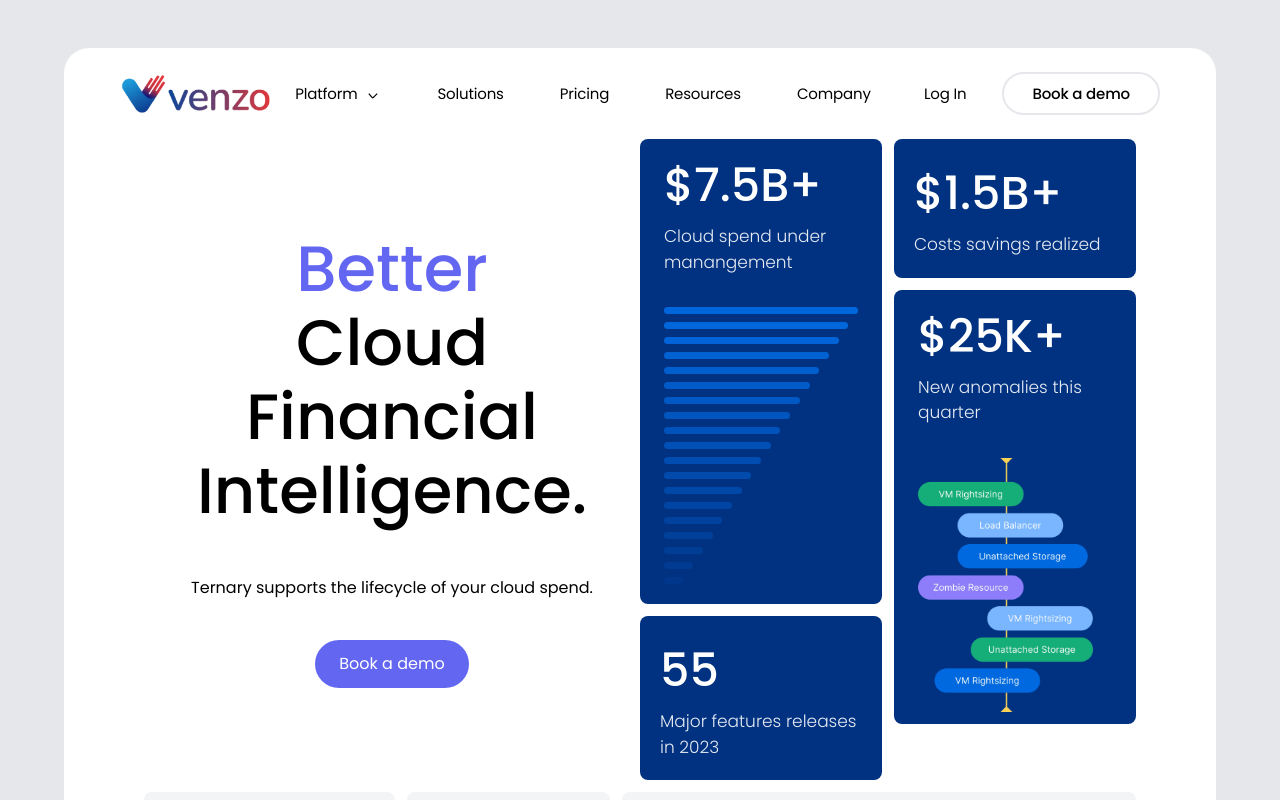
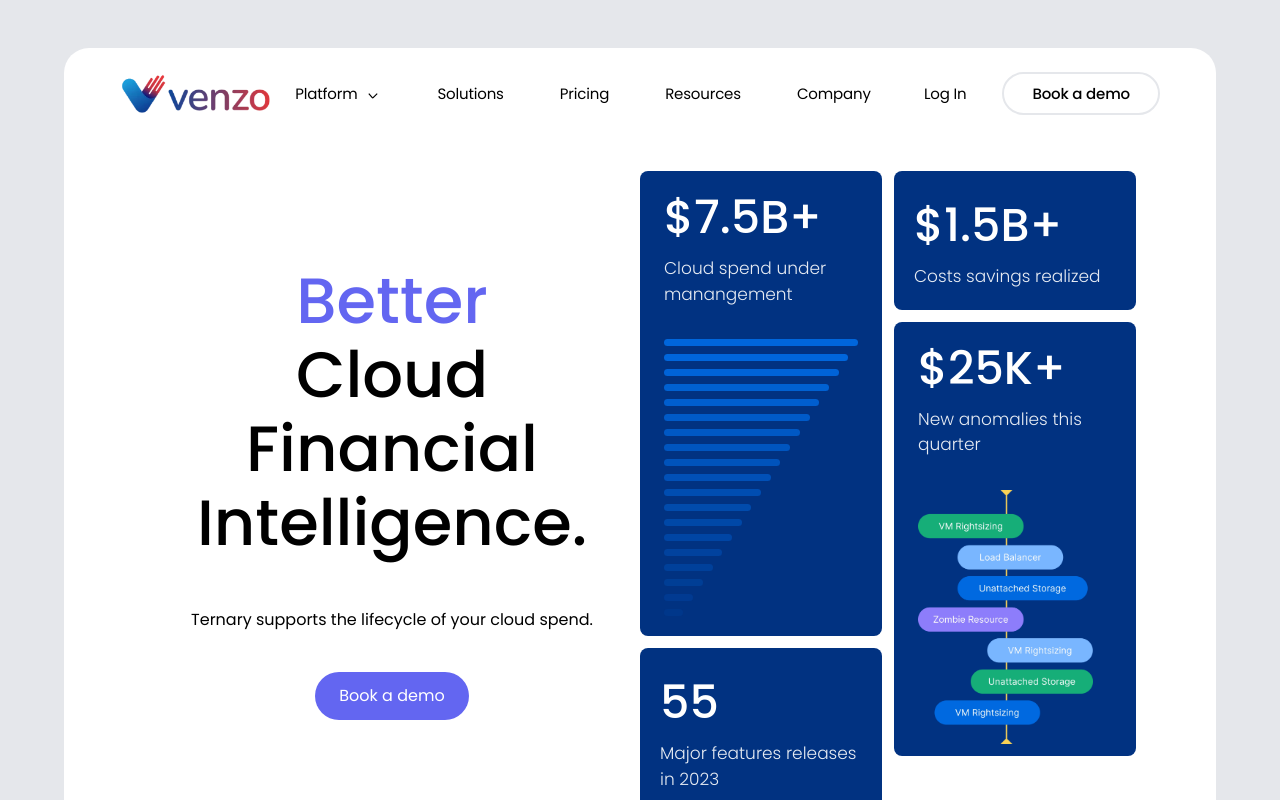
Before and after one commit to Kappies001/reactLearn, a React (Create React App) app: page / in a window 1280 px wide. Shown: the top 800 px of the page. Built offline with nearby package versions, Linux system fonts and the light colour scheme.

Commit message:
header padding top added

```diff
--- a/src/Layouts/Header.jsx
+++ b/src/Layouts/Header.jsx
@@ -6,7 +6,7 @@ export default function Header({children}) {
         {children}
 
         {/* header contents */}
-        <div className="flex lg:flex-row flex-col px-20 items-stretch">
+        <div className="flex lg:flex-row flex-col px-20 items-stretch pt-8">
             <div className="content-section flex-1 self-center">
                 <div class="title text-[64px] leading-[74px] text-center pb-12 font-medium font-[Poppins]">
                     <span className="text-indigo-500">Better<br /></span> Cloud Financial<br /> Intelligence.
```
